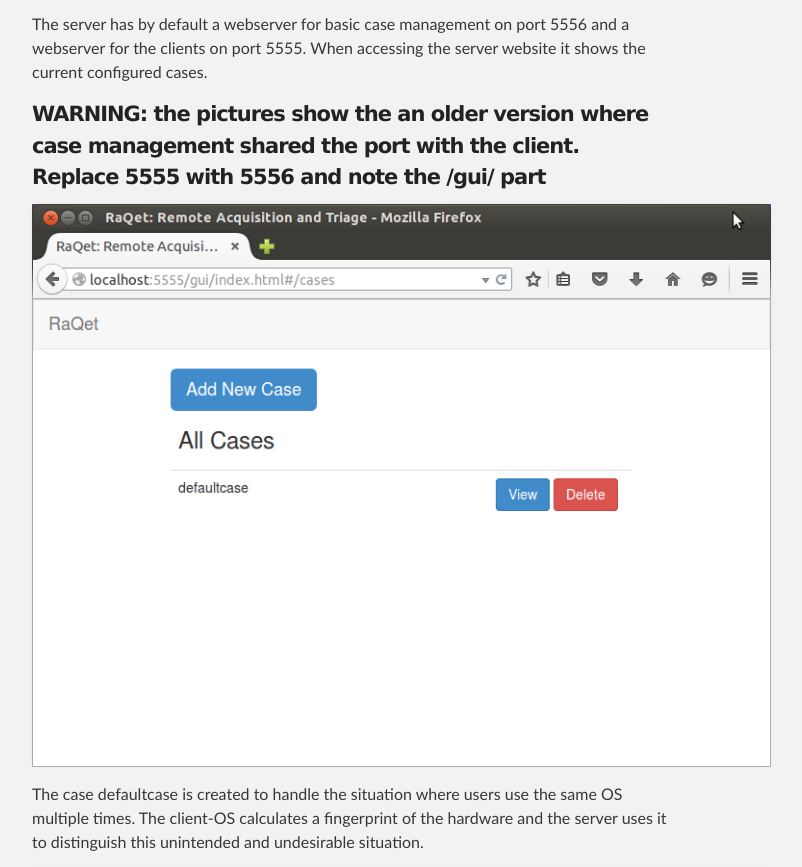
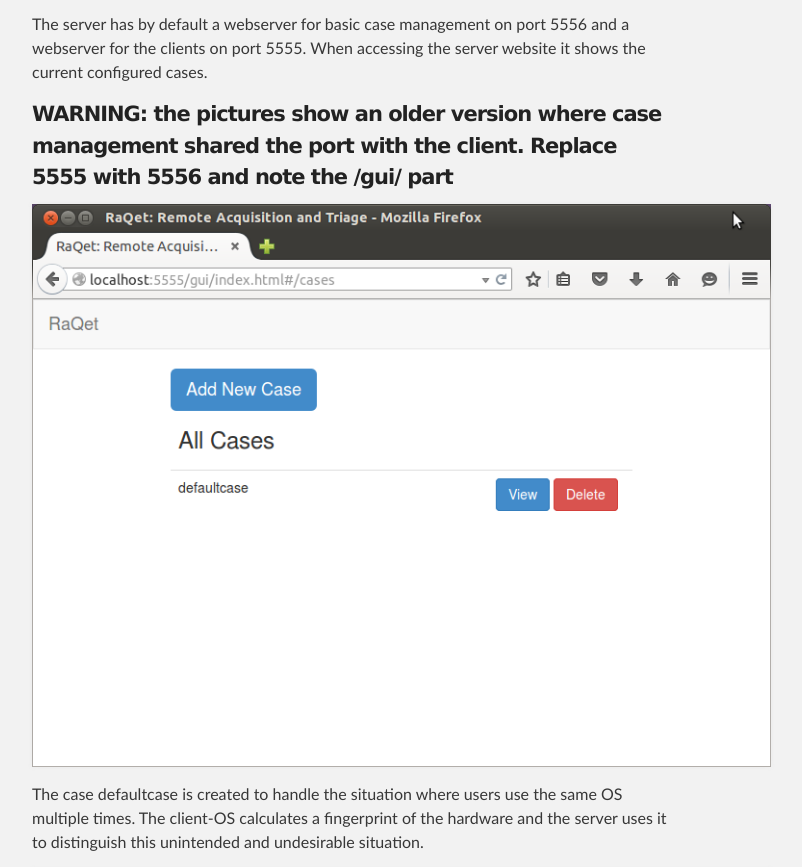
Before and after one commit to raqet/raqet.github.io, a plain HTML site: page index.html in a window 1280 px wide. Shown: the part 1415-2282 px from the top of the page, without its empty margins (288-1090 px from the left). Drawn offline with Linux system fonts and the light colour scheme.

Commit message:
the an -> an

```diff
--- a/index.html
+++ b/index.html
@@ -41,7 +41,7 @@
 
 <p>The server has by default a webserver for basic case management on port 5556 and a webserver for the clients on port 5555. When accessing the server website it shows the current configured cases.</p>
 
-<B><H4>WARNING: the pictures show the an older version where case management shared the port with the client. Replace 5555 with 5556 and note the /gui/ part</H4></B>
+<B><H4>WARNING: the pictures show an older version where case management shared the port with the client. Replace 5555 with 5556 and note the /gui/ part</H4></B>
 
 <p><img src="images/raqet_MainPage1.png" alt="Main Page"></p>
 
```
